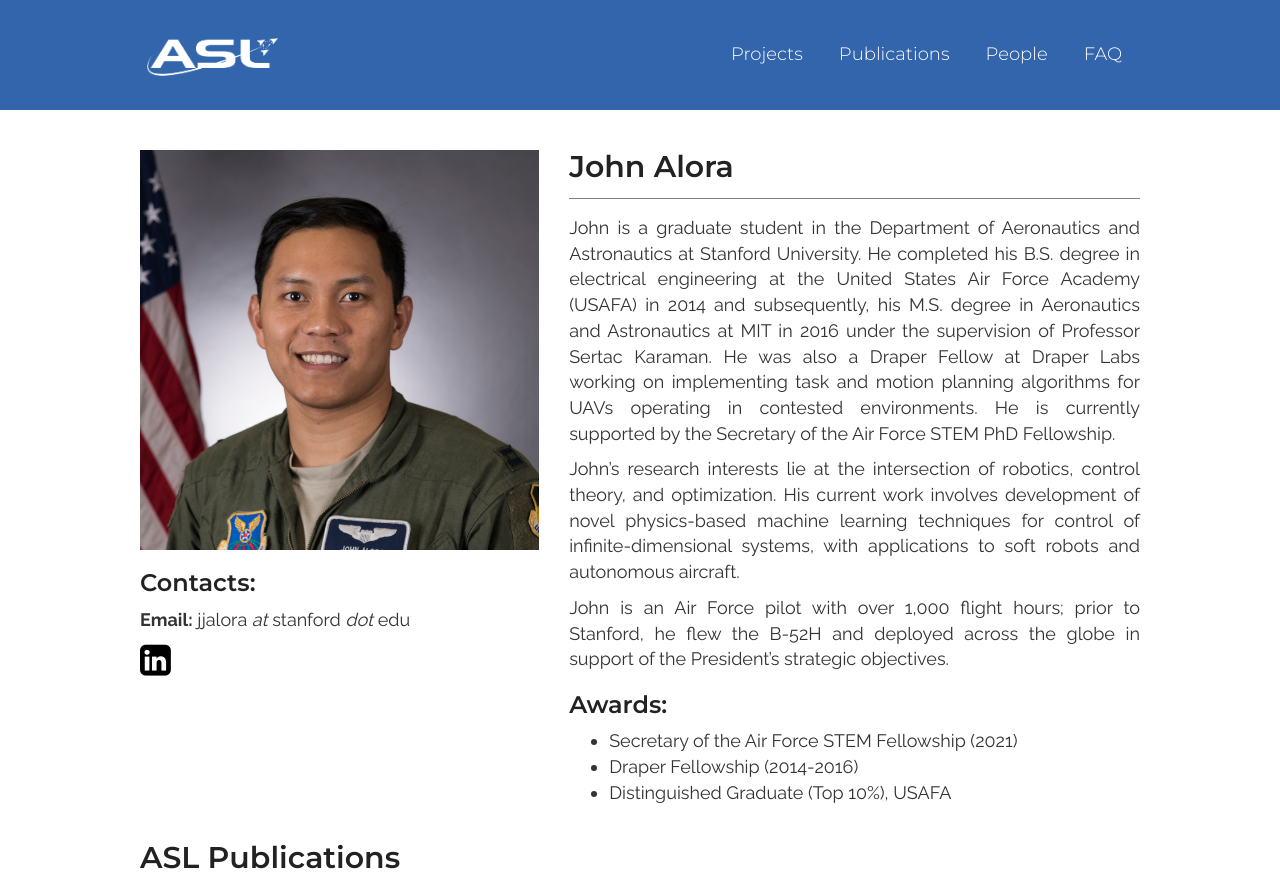
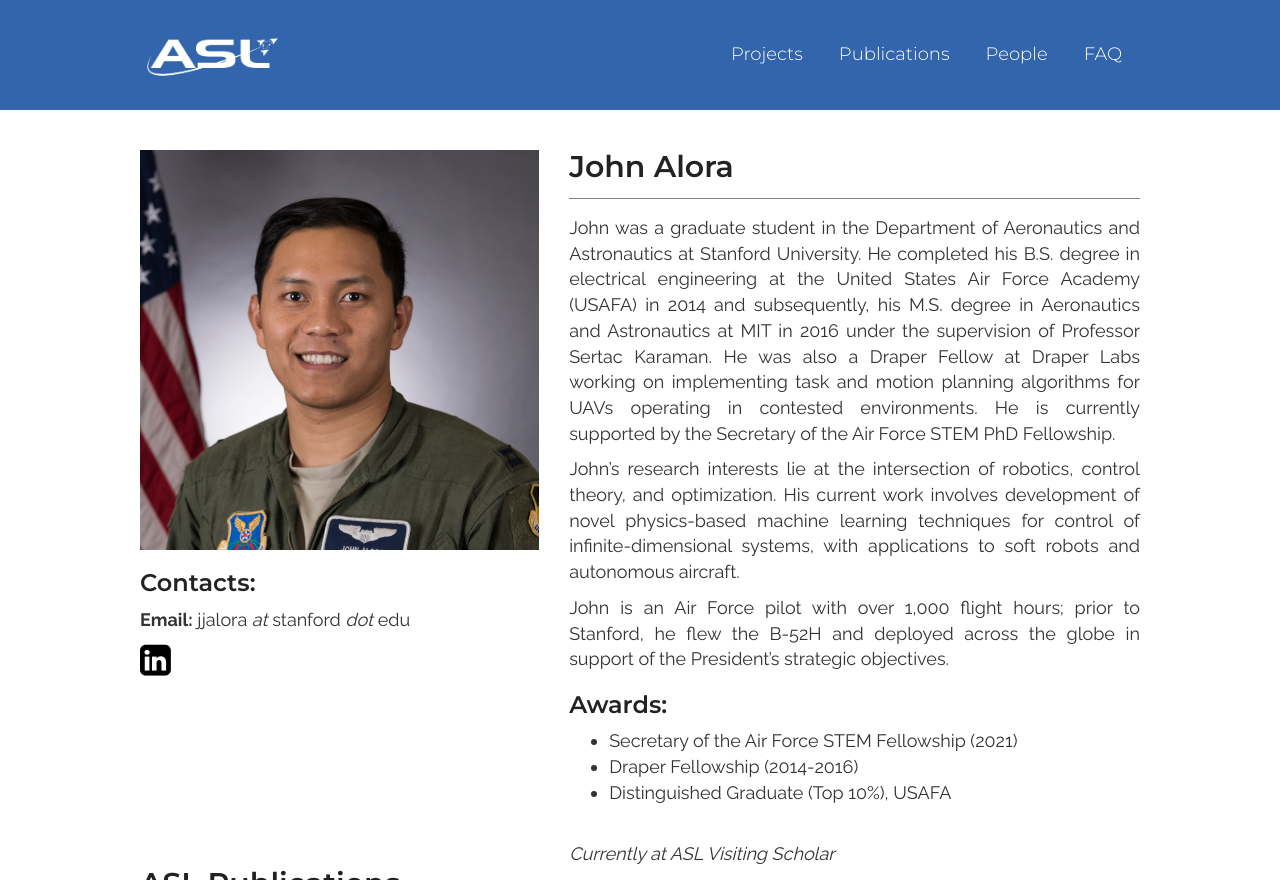
Before and after one commit to StanfordASL/StanfordASL.github.io, a Jekyll site: the page built from _people/john-alora.markdown, in a window 1280 px wide, cut to the strip 0-880 px from the top of the page. Built offline with Jekyll 4.4.1, drawn with Linux system fonts in a browser that asks for light colours.

Commit message:
L pabon patch 1 (#161)
* Update john-alora.markdown

* Update somrita-banerjee.markdown

* Update ruolin-li.markdown

* Update rachel-luo.markdown

* Update gioele-zardini.markdown

* Update gioele-zardini.markdown

* Create pranit_mohnot.markdown

* Add files via upload

* Create milan_ganai.markdown

* Add files via upload

```diff
--- a/_people/gioele-zardini.markdown
+++ b/_people/gioele-zardini.markdown
@@ -3,8 +3,9 @@
 title:  "Gioele Zardini"
 last:   "Zardini"
 date:   2023-01-25 00:00:00 -0700
-position: postdoc
+position: alumni
 excerpt: "Autonomy, Co-Design, Mobility, Formal Methods"
+current: "Massachusets Institute of Technology"
 img: Zardini.jpg
 website: https://gioele.science
 ---
--- a/_people/john-alora.markdown
+++ b/_people/john-alora.markdown
@@ -3,14 +3,15 @@
 title:  "John Alora"
 last:   "Alora"
 date:   2020-03-19 00:00:00 -0700
-position: phd
+position: alumni
 excerpt: "Control of infinite-dimensional systems"
+current: "ASL Visiting Scholar"
 img: JohnAlora.jpg
 email: jjalora@stanford.edu
 linkedin: johnalora
 ---
 
-John is a graduate student in the Department of Aeronautics and Astronautics at Stanford University. He completed his B.S. degree in electrical engineering at the United States Air Force Academy (USAFA) in 2014 and subsequently, his M.S. degree in Aeronautics and Astronautics at MIT in 2016 under the supervision of Professor Sertac Karaman. He was also a Draper Fellow at Draper Labs working on implementing task and motion planning algorithms for UAVs operating in contested environments. He is currently supported by the Secretary of the Air Force STEM PhD Fellowship.
+John was a graduate student in the Department of Aeronautics and Astronautics at Stanford University. He completed his B.S. degree in electrical engineering at the United States Air Force Academy (USAFA) in 2014 and subsequently, his M.S. degree in Aeronautics and Astronautics at MIT in 2016 under the supervision of Professor Sertac Karaman. He was also a Draper Fellow at Draper Labs working on implementing task and motion planning algorithms for UAVs operating in contested environments. He is currently supported by the Secretary of the Air Force STEM PhD Fellowship.
 
 John's research interests lie at the intersection of robotics, control theory, and optimization. His current work involves development of novel physics-based machine learning techniques for control of infinite-dimensional systems, with applications to soft robots and autonomous aircraft.
 
--- a/_people/rachel-luo.markdown
+++ b/_people/rachel-luo.markdown
@@ -3,8 +3,9 @@
 title:  "Rachel Luo"
 last:   "Luo"
 date:   2021-04-05 00:00:00 -0700
-position: phd
+position: alumni
 excerpt: "Uncertainty quantification for computer vision and robotics"
+current: "NVIDIA Research"
 img: RachelLuo.png
 email: rsluo@stanford.edu
 website: https://rsluo.github.io
--- a/_people/ruolin-li.markdown
+++ b/_people/ruolin-li.markdown
@@ -3,11 +3,12 @@
 title: "Ruolin Li"
 last:  "Li"
 date:  2023-09-18 00:00:00 -0700
-position: postdoc
+position: alumni
 excerpt: "Future Mobility Systems; Game Theory; Autonomous Vehicles"
+current: "University of Southern California"
 img: RuolinLI.png
 email: ruolinli@stanford.edu
 website: https://ruolinli.me/ruolin-li
 ---
 
-Ruolin will join USC as a Gabilan Assistant Professor in the Department of Civil and Environmental Engineering in Fall 2024. She is currently a postdoctoral scholar in ASL at Stanford. She obtained a Ph.D. and a M.S. degree in Mechanical Engineering from UC Berkeley in 2023 and 2018. She is broadly interested in the design and control of future mobility systems, particularly involving automated agents such as autonomous vehicles. Her research lies at the intersection of human behavior modeling, modeling of multi-agent systems, and control and optimization, aiming to enhance the societal benefits of the intelligent transportation systems. She was selected as a Rising Star in Civil and Environmental Engineering by MIT in 2021 and a Rising Star in Mechanical Engineering by Stanford in 2022.
+Ruolin has joined USC as a Gabilan Assistant Professor in the Department of Civil and Environmental Engineering in Fall 2024. She was a postdoctoral scholar in ASL at Stanford. She obtained a Ph.D. and a M.S. degree in Mechanical Engineering from UC Berkeley in 2023 and 2018. She is broadly interested in the design and control of future mobility systems, particularly involving automated agents such as autonomous vehicles. Her research lies at the intersection of human behavior modeling, modeling of multi-agent systems, and control and optimization, aiming to enhance the societal benefits of the intelligent transportation systems. She was selected as a Rising Star in Civil and Environmental Engineering by MIT in 2021 and a Rising Star in Mechanical Engineering by Stanford in 2022.
--- a/_people/somrita-banerjee.markdown
+++ b/_people/somrita-banerjee.markdown
@@ -3,8 +3,9 @@
 title:  "Somrita Banerjee"
 last:   "Banerjee"
 date:   2020-03-19 00:00:00 -0700
-position: phd
+position: alumni
 excerpt: "Planning and control for space robotics"
+current: "Apple"
 img: SomritaBanerjee.jpg
 email: somrita@stanford.edu
 ---
```
Also changed, not shown: _people/milan_ganai.markdown (added, +16 -0 lines), _people/pranit_mohnot.markdown (added, +14 -0 lines), img/people/pranit.png (added), 1 other file.
